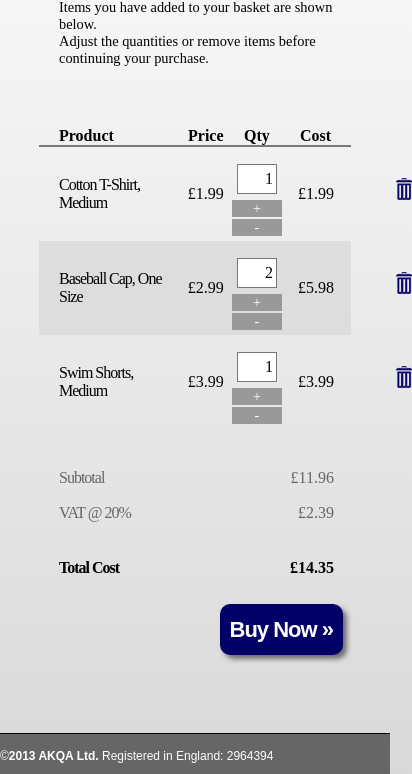
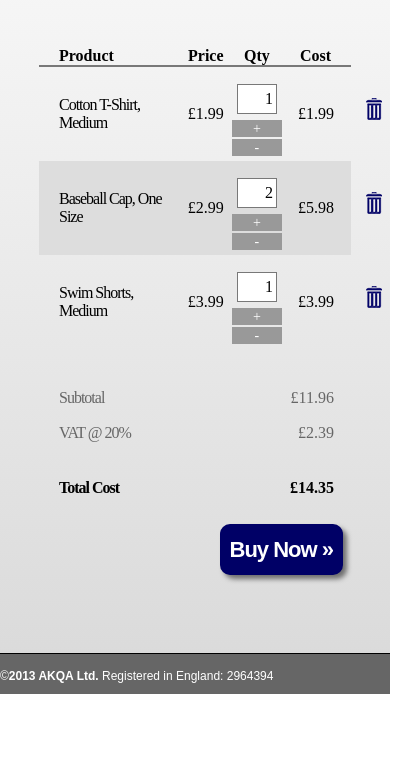
Before and after one commit to srsholmes/AKQA-test, a website: page public/index.html in a window 390 px wide. Shown: the part 231-1005 px from the top of the page, 412 px wide, since content can reach past the window. After the commit the page ends 925 px from the top, so only its background shows below. Drawn offline with nearby package versions, Linux system fonts and the light colour scheme; a web font is replaced by a local one.

```diff
--- a/scss/main.scss
+++ b/scss/main.scss
@@ -45,6 +45,11 @@
   padding-top: 120px;
   margin: auto;
   margin-bottom: 180px;
+
+  @media screen and (max-width: 640px) {
+    padding-top: 40px;
+  }
+
 }
 
 h1 {
@@ -94,6 +99,7 @@
 
   @media screen and (max-width: 640px) {
     top: 33%;
+    left: 80px;
   }
 
   &:hover {
```
Also changed, not shown: public/css/main.css.
